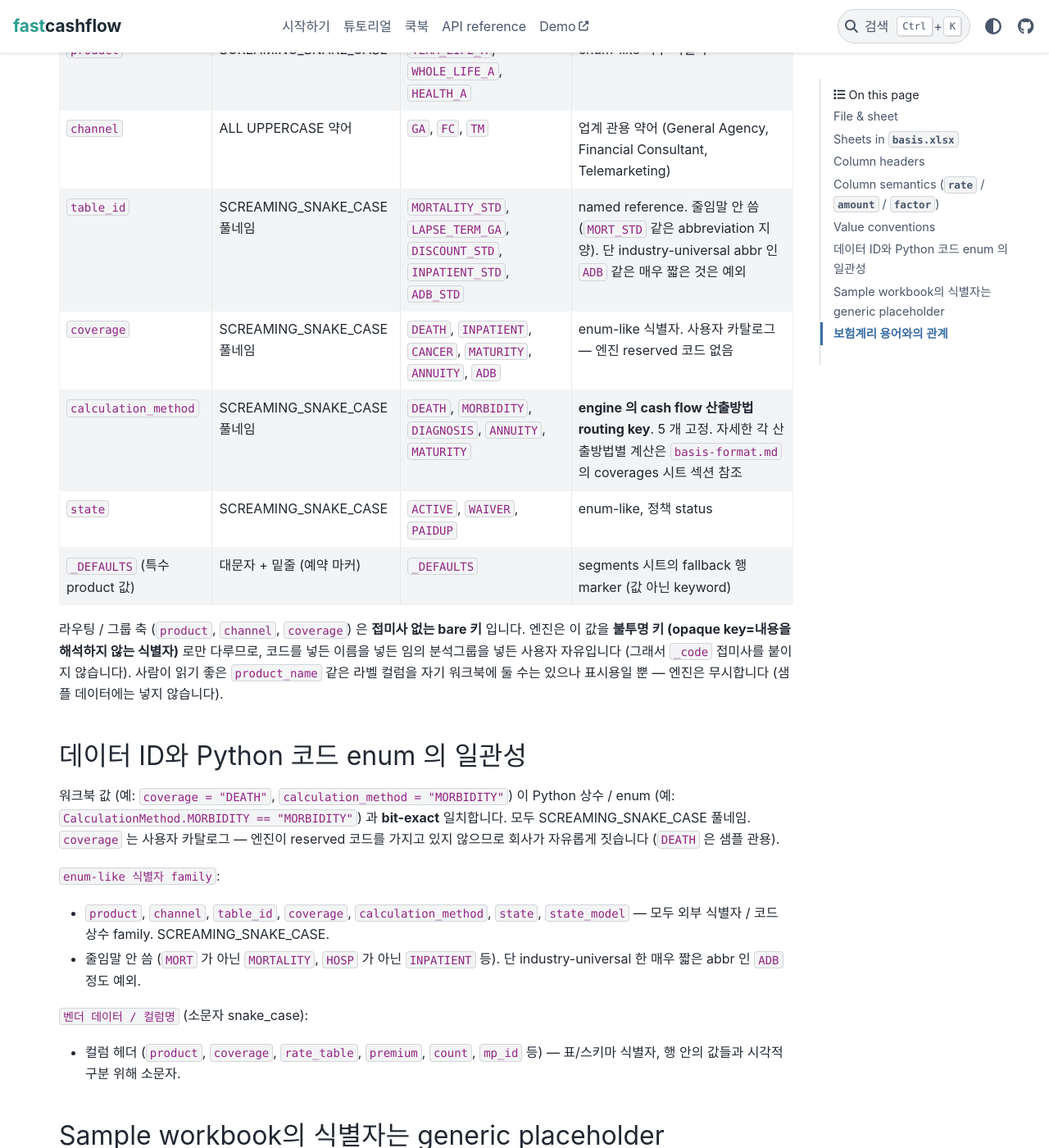
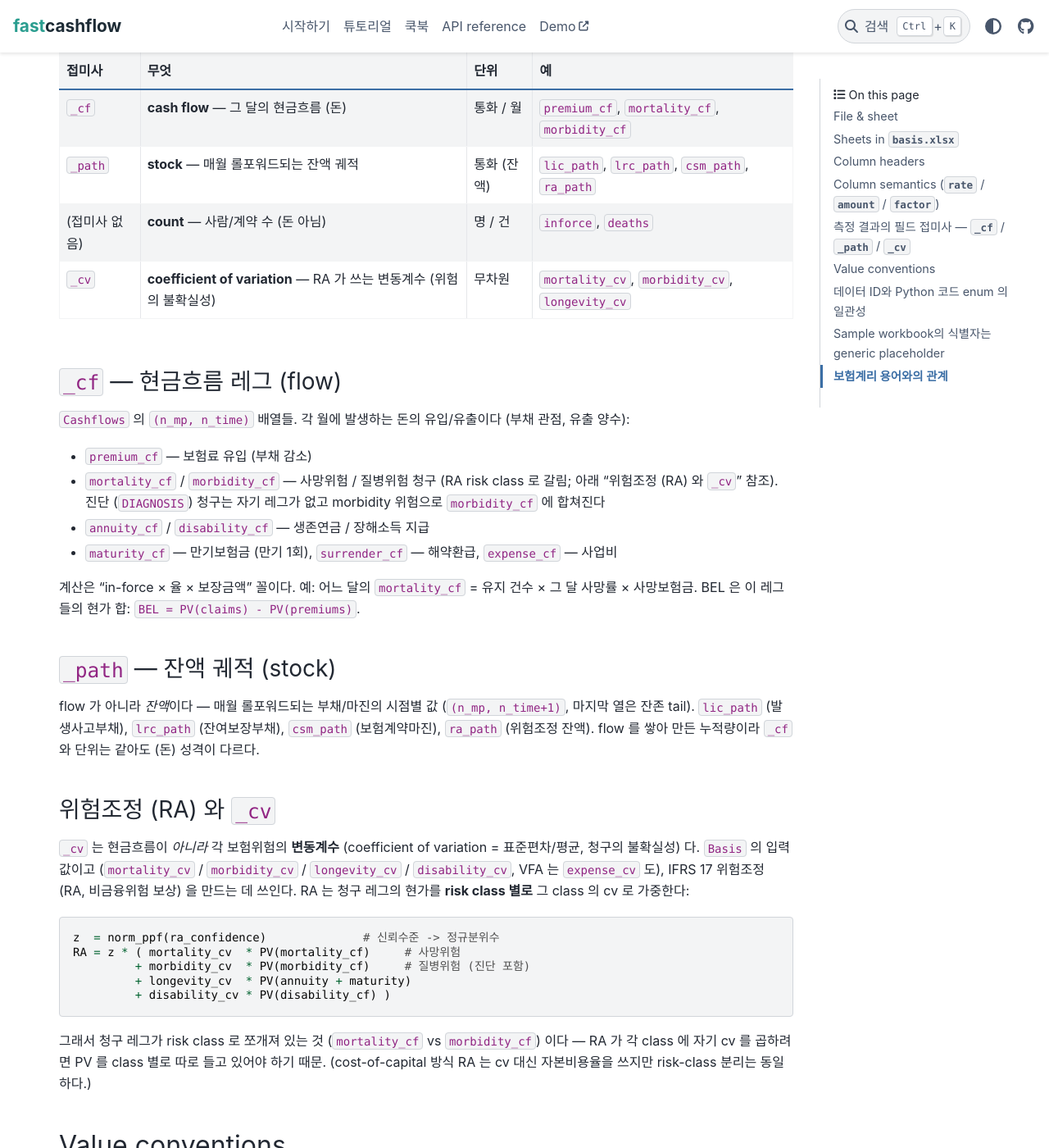
Before and after one commit to seokhoonj/fastcashflow, a Sphinx documentation site: the page built from docs/naming-conventions.md, in a window 1280 px wide and 1400 px high, scrolled down 2584 px. Shown: the whole window at 82% size. Built offline with Sphinx 7.4.7 and the PyData theme 0.15.4, drawn with Linux system fonts in a browser that asks for light colours; some of the changed text lies outside the part shown.

Commit message:
docs: explain the _cf / _path / _cv result-field suffixes
Add a naming-conventions section distinguishing the measurement-result field
suffixes, since `_cf` (a per-month cash flow) and `_cv` (a coefficient of
variation the risk adjustment prices) look alike but are unrelated. Covers
`_cf` flows, `_path` stocks, the no-suffix counts, and how `_cv` enters the
confidence-level RA as z * sum(cv x PV per risk class).

````diff
--- a/docs/naming-conventions.md
+++ b/docs/naming-conventions.md
@@ -60,6 +60,64 @@ orphan: true
 
 리더가 `rate`는 확률 검증, `amount`는 통화 처리, `factor`는 곱셈자 처리를
 할 수 있도록 컬럼명이 의미를 운반합니다.
+
+## 측정 결과의 필드 접미사 — `_cf` / `_path` / `_cv`
+
+위는 *입력* 워크북 컬럼이고, 아래는 측정 *결과* 객체 (`gmm.measure` /
+`paa.measure` / `vfa.measure` 가 돌려주는 `Cashflows`·`Measurement`) 의 필드
+접미사다. **`_cf` 와 `_cv` 는 글자가 비슷하지만 완전히 다른 것**이라 먼저 못을
+박는다:
+
+| 접미사 | 무엇 | 단위 | 예 |
+|---|---|---|---|
+| `_cf` | **cash flow** — 그 달의 현금흐름 (돈) | 통화 / 월 | `premium_cf`, `mortality_cf`, `morbidity_cf` |
+| `_path` | **stock** — 매월 롤포워드되는 잔액 궤적 | 통화 (잔액) | `lic_path`, `lrc_path`, `csm_path`, `ra_path` |
+| (접미사 없음) | **count** — 사람/계약 수 (돈 아님) | 명 / 건 | `inforce`, `deaths` |
+| `_cv` | **coefficient of variation** — RA 가 쓰는 변동계수 (위험의 불확실성) | 무차원 | `mortality_cv`, `morbidity_cv`, `longevity_cv` |
+
+### `_cf` — 현금흐름 레그 (flow)
+
+`Cashflows` 의 `(n_mp, n_time)` 배열들. 각 월에 발생하는 돈의 유입/유출이다
+(부채 관점, 유출 양수):
+
+- `premium_cf` — 보험료 유입 (부채 감소)
+- `mortality_cf` / `morbidity_cf` — 사망위험 / 질병위험 청구 (RA risk class
+  로 갈림; 아래 "위험조정 (RA) 와 `_cv`" 참조). 진단 (`DIAGNOSIS`) 청구는 자기
+  레그가 없고 morbidity 위험으로 `morbidity_cf` 에 합쳐진다
+- `annuity_cf` / `disability_cf` — 생존연금 / 장해소득 지급
+- `maturity_cf` — 만기보험금 (만기 1회), `surrender_cf` — 해약환급, `expense_cf` — 사업비
+
+계산은 "in-force × 율 × 보장금액" 꼴이다. 예: 어느 달의 `mortality_cf` =
+유지 건수 × 그 달 사망률 × 사망보험금. BEL 은 이 레그들의 현가 합:
+`BEL = PV(claims) - PV(premiums)`.
+
+### `_path` — 잔액 궤적 (stock)
+
+flow 가 아니라 *잔액*이다 — 매월 롤포워드되는 부채/마진의 시점별 값
+(`(n_mp, n_time+1)`, 마지막 열은 잔존 tail). `lic_path` (발생사고부채),
+`lrc_path` (잔여보장부채), `csm_path` (보험계약마진), `ra_path` (위험조정 잔액).
+flow 를 쌓아 만든 누적량이라 `_cf` 와 단위는 같아도 (돈) 성격이 다르다.
+
+### 위험조정 (RA) 와 `_cv`
+
+`_cv` 는 현금흐름이 *아니라* 각 보험위험의 **변동계수** (coefficient of
+variation = 표준편차/평균, 청구의 불확실성) 다. `Basis` 의 입력값이고
+(`mortality_cv` / `morbidity_cv` / `longevity_cv` / `disability_cv`, VFA 는
+`expense_cv` 도), IFRS 17 위험조정 (RA, 비금융위험 보상) 을 만드는 데 쓰인다.
+RA 는 청구 레그의 현가를 **risk class 별로** 그 class 의 cv 로 가중한다:
+
+```
+z  = norm_ppf(ra_confidence)              # 신뢰수준 -> 정규분위수
+RA = z * ( mortality_cv  * PV(mortality_cf)     # 사망위험
+         + morbidity_cv  * PV(morbidity_cf)     # 질병위험 (진단 포함)
+         + longevity_cv  * PV(annuity + maturity)
+         + disability_cv * PV(disability_cf) )
+```
+
+그래서 청구 레그가 risk class 로 쪼개져 있는 것 (`mortality_cf` vs
+`morbidity_cf`) 이다 — RA 가 각 class 에 자기 cv 를 곱하려면 PV 를 class 별로
+따로 들고 있어야 하기 때문. (cost-of-capital 방식 RA 는 cv 대신 자본비용율을
+쓰지만 risk-class 분리는 동일하다.)
 
 ## Value conventions
 
````
